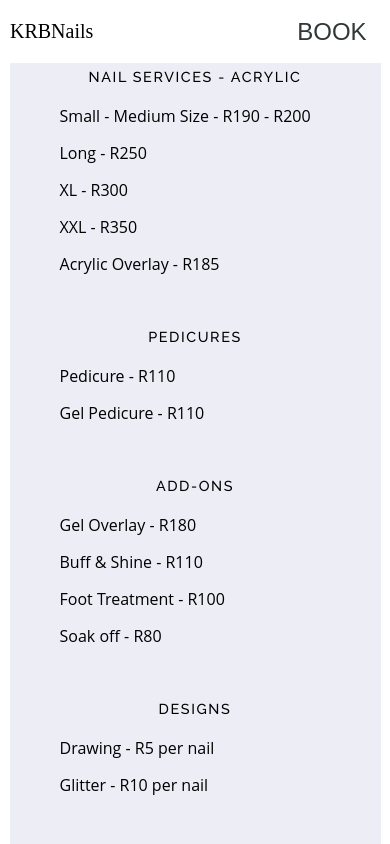
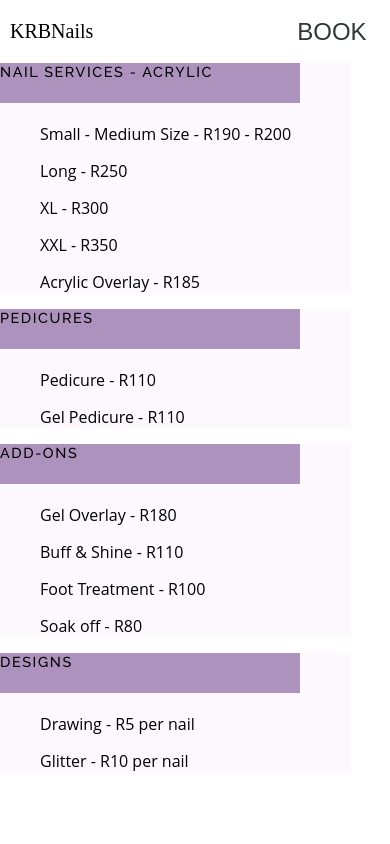
Before and after one commit to o897/krbnails-frontend, a React (Vite) app: page /menu in a window 390 px wide. Built offline with nearby package versions, Linux system fonts and the light colour scheme; a web font is replaced by a local one.

Commit message:
custom scroll added

```diff
--- a/package.json
+++ b/package.json
@@ -22,6 +22,7 @@
     "aos": "^2.3.4",
     "dayjs": "^1.11.10",
     "react": "^18.2.0",
+    "react-custom-scroll": "^7.0.0",
     "react-dom": "^18.2.0",
     "react-router-dom": "^6.21.3"
   },
--- a/src/components/BookService.jsx
+++ b/src/components/BookService.jsx
@@ -2,6 +2,8 @@ import React, { useState } from "react";
 import { services } from "../data";
 import { Link } from "react-router-dom";
 import Checkbox from '@mui/material/Checkbox';
+import { CustomScroll } from "react-custom-scroll";
+
 
 const BookService = () => {
   const [formData, seFormData] = useState({
@@ -26,6 +28,8 @@ const BookService = () => {
         <div className="appointment">
           <div className="appointment__head-title">Select Service</div>
           <div className="appointment__services">
+          <CustomScroll>
+
             {services.map((service) => (
               <div className="appointment__service-select" key={service.title}>
                 <div className="appointment__service">
@@ -49,6 +53,7 @@ const BookService = () => {
                 </div>
               </div>
             ))}
+            </CustomScroll>
           </div>
         </div>
         <div className="appointment__button">
--- a/src/components/Hero.jsx
+++ b/src/components/Hero.jsx
@@ -103,21 +103,21 @@ function Hero() {
         </section>
         <section className="reviews">
           <div className="review__title">They're Talking</div>
-          <div className="review__container">
+          <div className="review__container" data-aos='fade-left'>
             <div className="review__container-review">
             Positive vibes all the way. Hygienic, long-lasting gel manicure, and a friendly staff. Found my new favorite spot – definitely coming back!
             </div>
             <div className="review__container-name">- Rearabilwe</div>
           </div>
-          <div className="review__container">
-            <div className="review__container-review">
+          <div className="review__container" data-aos='fade-down'>
+            <div className="review__container-review" >
               Had an amazing nail art session. Creative team,
               clean space, and a relaxing vibe. Definitely exceeded my
               expectations. Highly recommend!
             </div>
             <div className="review__container-name">Kearabilwe</div>
           </div>
-          <div className="review__container">
+          <div className="review__container" data-aos='fade-down'>
             <div className="review__container-review">
               Absolutely loved my experience. Flawless manicure,
               friendly staff, and a welcoming atmosphere. Can't wait to go back
--- a/src/index.css
+++ b/src/index.css
@@ -66,13 +66,11 @@
     font-style: normal;
     text-align: center;
     overflow: hidden;
-    margin: 0;
     letter-spacing: -2.5px;
     width: 72%;
-    /* width: 87%; */
     position: absolute;
     left: 50%;
-    top: 50%;
+    top: 45%;
     transform: translate(-50%, -50%);
   }
 
@@ -222,9 +220,9 @@
     width: 92%;
     top: 0.9vh;
     height: 86vh;
-    right: 4vw;
+    right: 6vw;
     bottom: 6vw;
-    left: 4vw;
+    left: 6vw;
     object-fit: cover;
   }
 
@@ -612,22 +610,23 @@
   /* / Menu */
 
   .menu__container {
-    background-color: #ECEDF5;
+    background-color: #fcf8fe;
     width: 90%;
-    margin: 0 auto;
-    padding: 5px 10px;
-    padding-bottom: 32px;
 
   }
 
   .menu__title {
-    text-align: center;
+    text-align: left;
     font-family: "Raleway", sans-serif;
     font-weight: 500;
     font-size: .9rem;
     letter-spacing: .1rem;
     text-transform: uppercase;
     margin-bottom: 20px;
+    border: none;
+    width: 300px;
+    height: 40px;
+    background-color: #ac92bc;
 
   }
 
```
Also changed, not shown: 1 other file (tests, documents, lock files or other folders).
